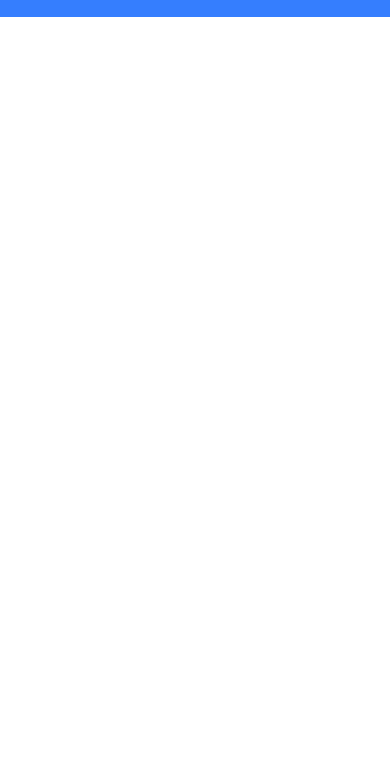
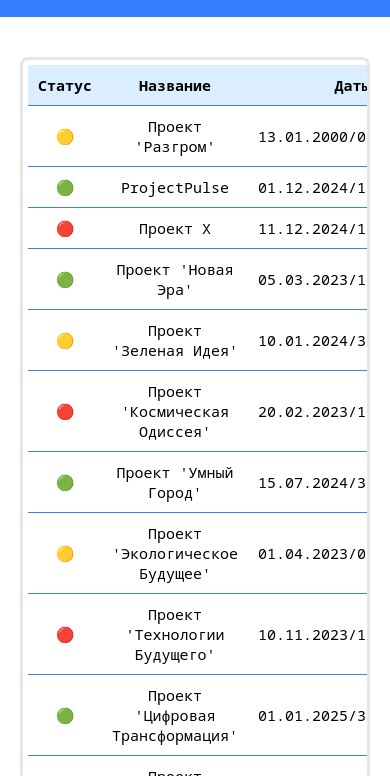
Before and after one commit to widenhrzns/ProjectPulse, a plain HTML site: page pages/table.html in a window 390 px wide. Shown: the part 68-844 px from the top of the page. Drawn offline with Linux system fonts and the light colour scheme.

Commit message:
table part

```diff
--- a/pages/table.html
+++ b/pages/table.html
@@ -41,8 +41,24 @@
         </nav>
       </div>
     </header>
-    <main></main>
+    <main>
+      <div class="wrapper">
+        <section class="projects">
+          <table class="projects__table">
+            <tr class="table__line table__header">
+              <th class="table__title">Статус</th>
+              <th class="table__title">Название</th>
+              <th class="table__title">Даты</th>
+              <th class="table__title">Ответственный</th>
+            </tr>
+          </table>
+        </section>
+      </div>
+    </main>
     <footer></footer>
-    <script src="../scripts/opener.js"></script>
+    <script src="../scripts/data.js"></script>
+    <script src="../scripts/mobileMenuOpener.js"></script>
+    <script src="../scripts/initTable.js"></script>
+    <script src="../scripts/tableFocus.js"></script>
   </body>
 </html>
--- /dev/null
+++ b/scripts/data.js
@@ -0,0 +1,93 @@
+"use strict";
+
+const page = {
+  mobileMenu: document.querySelector(".menu__wrapper"),
+  table: document.querySelector(".projects__table"),
+};
+
+const projects = [
+  {
+    status: "inProgress",
+    name: "Проект 'Разгром'",
+    dates: "13.01.2000/01.01.2025",
+    responsible: "Тайлер Дерден",
+  },
+  {
+    status: "ready",
+    name: "ProjectPulse",
+    dates: "01.12.2024/11.12.2024",
+    responsible: "Вайден ХРЗНС",
+  },
+  {
+    status: "suspend",
+    name: "Проект X",
+    dates: "11.12.2024/12.12.2024",
+    responsible: "Иванов А.В.",
+  },
+  {
+    status: "ready",
+    name: "Проект 'Новая Эра'",
+    dates: "05.03.2023/15.06.2023",
+    responsible: "Светлана Петрова",
+  },
+  {
+    status: "inProgress",
+    name: "Проект 'Зеленая Идея'",
+    dates: "10.01.2024/30.12.2024",
+    responsible: "Алексей Смирнов",
+  },
+  {
+    status: "suspend",
+    name: "Проект 'Космическая Одиссея'",
+    dates: "20.02.2023/10.05.2023",
+    responsible: "Елена Кузнецова",
+  },
+  {
+    status: "ready",
+    name: "Проект 'Умный Город'",
+    dates: "15.07.2024/30.09.2024",
+    responsible: "Дмитрий Иванов",
+  },
+  {
+    status: "inProgress",
+    name: "Проект 'Экологическое Будущее'",
+    dates: "01.04.2023/01.04.2025",
+    responsible: "Мария Сидорова",
+  },
+  {
+    status: "suspend",
+    name: "Проект 'Технологии Будущего'",
+    dates: "10.11.2023/15.12.2023",
+    responsible: "Олег Николаев",
+  },
+  {
+    status: "ready",
+    name: "Проект 'Цифровая Трансформация'",
+    dates: "01.01.2025/31.12.2025",
+    responsible: "Анна Васильева",
+  },
+  {
+    status: "inProgress",
+    name: "Проект 'Инновации в Образовании'",
+    dates: "20.08.2023/20.08.2024",
+    responsible: "Сергей Федоров",
+  },
+  {
+    status: "suspend",
+    name: "Проект 'Разработка ИИ'",
+    dates: "15.10.2023/15.11.2023",
+    responsible: "Николай Петров",
+  },
+  {
+    status: "ready",
+    name: "Проект 'Медицинские Технологии'",
+    dates: "01.05.2024/30.06.2024",
+    responsible: "Татьяна Лебедева",
+  },
+  {
+    status: "inProgress",
+    name: "Проект 'Спорт и Здоровье'",
+    dates: "01.02.2024/01.02.2025",
+    responsible: "Андрей Ковалев",
+  },
+];
--- /dev/null
+++ b/scripts/initTable.js
@@ -0,0 +1,27 @@
+"use strict";
+
+/* UTILS */
+function tableMaker(project) {
+  const newLine = document.createElement("tr");
+  newLine.classList.add("table__line");
+  newLine.setAttribute("onclick", "lineFocus(this)");
+  for (const key in project) {
+    const newItem = document.createElement("td");
+    newItem.classList.add("table__item");
+    newItem.innerText =
+      key != "status"
+        ? project[key]
+        : project[key] == "ready"
+        ? "🟢"
+        : project[key] == "inProgress"
+        ? "🟡"
+        : "🔴";
+    newLine.appendChild(newItem);
+  }
+  page.table.appendChild(newLine);
+}
+
+/* INIT */
+for (const project of projects) {
+  tableMaker(project);
+}
--- a/scripts/opener.js
+++ b/scripts/mobileMenuOpener.js
@@ -1,6 +1,4 @@
-const page = {
-  mobileMenu: document.querySelector(".menu__wrapper"),
-};
+"use strict";
 
 function openMobileMenu() {
   const isOpened = page.mobileMenu.classList.value.includes(
--- /dev/null
+++ b/scripts/tableFocus.js
@@ -0,0 +1,10 @@
+"use strict";
+
+function lineFocus(line) {
+  const isFocused = line.classList.value.includes("table__line_focus");
+  if (!isFocused) {
+    line.classList.add("table__line_focus");
+    return;
+  }
+  line.classList.remove("table__line_focus");
+}
--- a/styles/content.css
+++ b/styles/content.css
@@ -0,0 +1,26 @@
+/* WRAPPERS */
+.wrapper {
+  max-width: 960px;
+  margin: 0 auto;
+}
+
+@media (max-width: 1000px) {
+  .wrapper {
+    padding: 40px 24px;
+  }
+}
+
+@media (max-width: 860px) {
+  .wrapper {
+    padding: 30px 20px 20px;
+  }
+}
+
+@media (max-width: 600px) {
+  .projects {
+    overflow-y: auto;
+    padding: 5px;
+    border: 3px solid #e6e6e6;
+    border-radius: 8px;
+  }
+}
--- a/styles/global.css
+++ b/styles/global.css
@@ -6,7 +6,6 @@
 body {
   margin: 0;
   height: 100%;
-  overflow: hidden;
 }
 
 ul,
@@ -30,3 +29,9 @@ h3 {
 p {
   margin: 0;
 }
+
+tr,
+th,
+td {
+  margin: 0;
+}
--- a/styles/header.css
+++ b/styles/header.css
@@ -1,6 +1,7 @@
 /* HEADER */
 .header {
   background: #357efe;
+  margin-bottom: 40px;
 }
 
 .header__wrapper {
@@ -47,6 +48,9 @@
 
 /* ADAPTIVE */
 @media (max-width: 1000px) {
+  .header {
+    margin-bottom: 20px;
+  }
   .header__wrapper {
     padding: 40px 24px;
   }
@@ -59,6 +63,9 @@
 }
 
 @media (max-width: 860px) {
+  .header {
+    margin-bottom: 10px;
+  }
   .header__wrapper {
     padding: 30px 20px 20px;
   }
@@ -79,7 +86,7 @@
     border: 3px solid;
     border-right: none;
     border-radius: 8px 0 0 8px;
-    padding: 20px 10px;
+    padding: 15px;
   }
   .menu__wrapper_opened {
     right: 0;
@@ -95,7 +102,7 @@
     padding: 10px 20px;
     color: #d5dbe0;
     font-weight: 700;
-    padding: 10px;
+    padding: 10px 0;
   }
   .menu__item_active {
     border: none;
--- a/styles/objects.css
+++ b/styles/objects.css
@@ -0,0 +1,42 @@
+/* PROJECTS TABLE */
+.projects__table {
+  border-collapse: separate;
+  border-spacing: 0 10px;
+  width: 100%;
+}
+
+.table__line,
+.table__item,
+.table__title {
+  padding: 20px;
+  text-align: center;
+}
+
+.table__header {
+  background-color: #dbeeff;
+}
+
+.table__line_focus {
+  background-color: #f1f1f1;
+}
+
+.table__item {
+  border-top: 1px solid #357efe;
+  border-bottom: 1px solid #357efe;
+}
+
+@media (max-width: 1000px) {
+  .table__line,
+  .table__item,
+  .table__title {
+    padding: 10px;
+  }
+}
+
+@media (max-width: 860px) {
+  .projects__table {
+    border-collapse: collapse;
+    width: 100%;
+    font-size: 15px;
+  }
+}
```
Also changed, not shown: index.html (+1 -1 lines), pages/blocks.html (+1 -1 lines), pages/form.html (+1 -1 lines), 1 other file.
